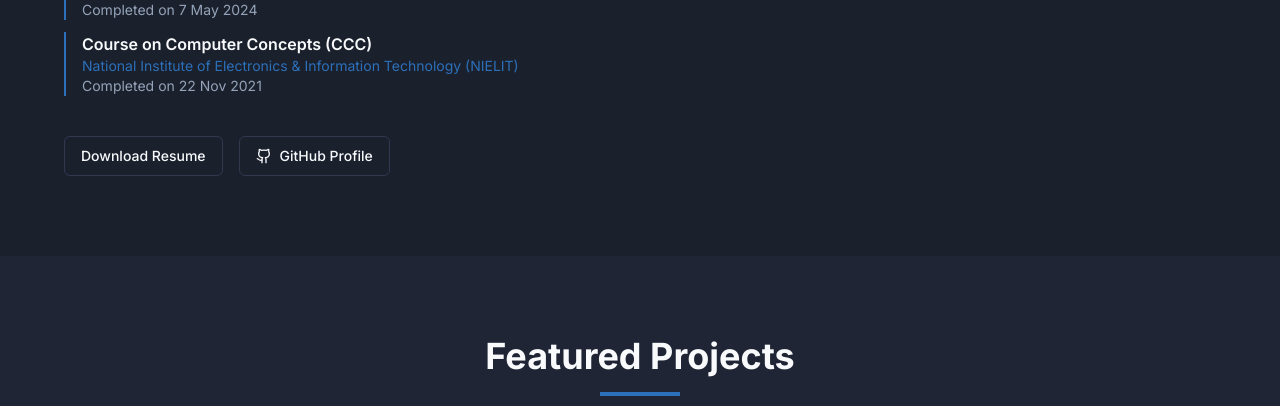
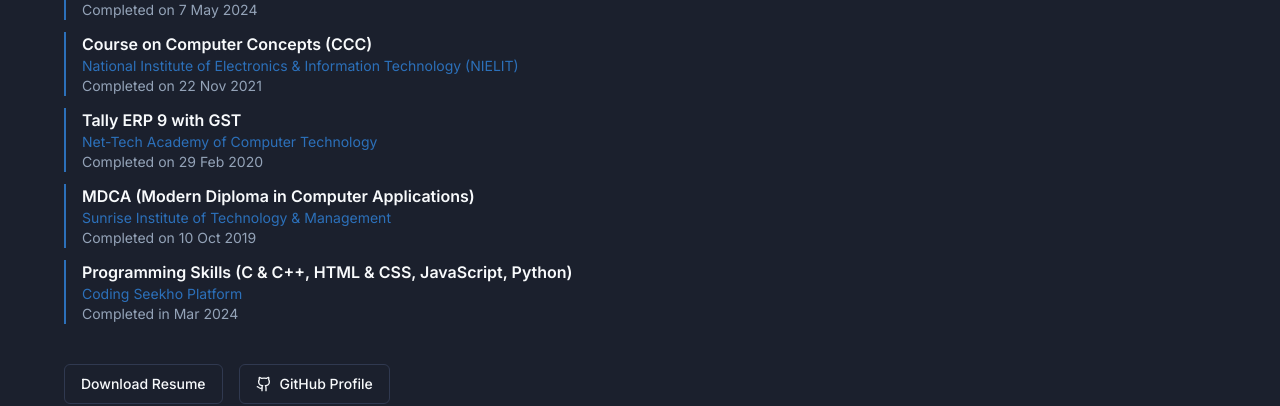
Before and after one commit to Goluprajapati5016/My_profile, a React (Vite) app: page / in a window 1280 px wide. Shown: the part 1707-2113 px from the top of the page. Built offline with nearby package versions, Linux system fonts and the light colour scheme.

Commit message:
Add education details
Added Net-Tech Academy and Sunrise Institute courses to the education section.

```diff
--- a/src/components/About.tsx
+++ b/src/components/About.tsx
@@ -77,6 +77,21 @@ const About = () => {
                   <p className="text-primary text-sm">National Institute of Electronics & Information Technology (NIELIT)</p>
                   <p className="text-muted-foreground text-xs sm:text-sm">Completed on 22 Nov 2021</p>
                 </div>
+                <div className="border-l-2 border-primary pl-4">
+                  <h5 className="font-semibold text-sm sm:text-base">Tally ERP 9 with GST</h5>
+                  <p className="text-primary text-sm">Net-Tech Academy of Computer Technology</p>
+                  <p className="text-muted-foreground text-xs sm:text-sm">Completed on 29 Feb 2020</p>
+                </div>
+                <div className="border-l-2 border-primary pl-4">
+                  <h5 className="font-semibold text-sm sm:text-base">MDCA (Modern Diploma in Computer Applications)</h5>
+                  <p className="text-primary text-sm">Sunrise Institute of Technology & Management</p>
+                  <p className="text-muted-foreground text-xs sm:text-sm">Completed on 10 Oct 2019</p>
+                </div>
+                <div className="border-l-2 border-primary pl-4">
+                  <h5 className="font-semibold text-sm sm:text-base">Programming Skills (C & C++, HTML & CSS, JavaScript, Python)</h5>
+                  <p className="text-primary text-sm">Coding Seekho Platform</p>
+                  <p className="text-muted-foreground text-xs sm:text-sm">Completed in Mar 2024</p>
+                </div>
               </div>
             </div>
 
```
